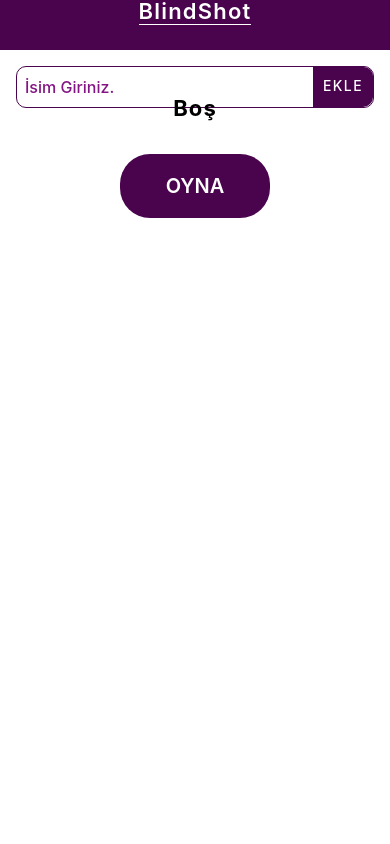
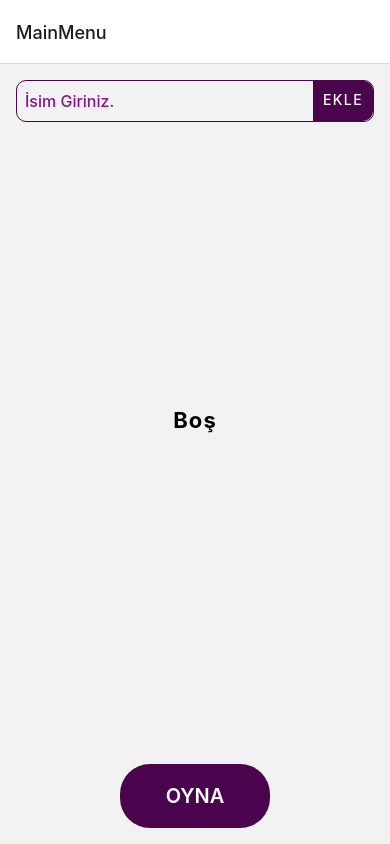
Before and after one commit to mertaln99/MyMobileApp, a React Native app: screen / in a window 390 px wide. Built offline with nearby package versions, Linux system fonts and the light colour scheme.

Commit message:
21.11.2023 12.36

```diff
--- a/App.js
+++ b/App.js
@@ -2,13 +2,22 @@ import React from 'react';
 import {StyleSheet, View} from 'react-native';
 import MainMenu from './src/Pages/MainMenu/MainMenu';
 import TabMenu from './src/Pages/TabMenu/TabMenu';
+import { NavigationContainer } from '@react-navigation/native';
+import { createNativeStackNavigator } from '@react-navigation/native-stack';
+
+const Stack = createNativeStackNavigator();
 
 const App = () => {
   return (
-    <View>
-        <TabMenu />
-        <MainMenu />
-    </View>
+    // <View style={styles.background}>
+    //     <TabMenu />
+    //     <MainMenu />
+    // </View>
+    <NavigationContainer>
+      <Stack.Navigator>
+        <Stack.Screen name="MainMenu" component={MainMenu} />
+      </Stack.Navigator>
+    </NavigationContainer>
   );
 };
 
--- a/package.json
+++ b/package.json
@@ -10,8 +10,13 @@
     "test": "jest"
   },
   "dependencies": {
+    "@react-navigation/core": "^6.4.10",
+    "@react-navigation/native": "^6.1.9",
+    "@react-navigation/native-stack": "^6.9.17",
     "react": "18.2.0",
     "react-native": "^0.72.7",
+    "react-native-safe-area-context": "^4.7.4",
+    "react-native-screens": "^3.27.0",
     "react-native-vector-icons": "^10.0.2"
   },
   "devDependencies": {
--- a/src/Pages/TabMenu/TabMenu.js
+++ b/src/Pages/TabMenu/TabMenu.js
@@ -1,12 +1,14 @@
 import React from 'react';
-import {StyleSheet, Text, View} from 'react-native';
+import {StyleSheet, Text, TouchableOpacity, View} from 'react-native';
 import Icon from '../../components/Icon';
 
 const TabMenu = () => {
   return (
     <View style={styles.tabBackground}>
       <Text style={styles.tabText}>BlindShot</Text>
+      <TouchableOpacity style={styles.tabButton}>
       <Icon name="home" size={25} color="white" />
+      </TouchableOpacity>
     </View>
   );
 };
@@ -28,4 +30,8 @@ const styles = StyleSheet.create({
     borderBottomColor: '#fff',
     color: '#fff',
   },
+  tabButton: {
+    position: "absolute",
+    left: 15,
+  }
 });
```
Also changed, not shown: 1 other file (tests, documents, lock files or other folders).
